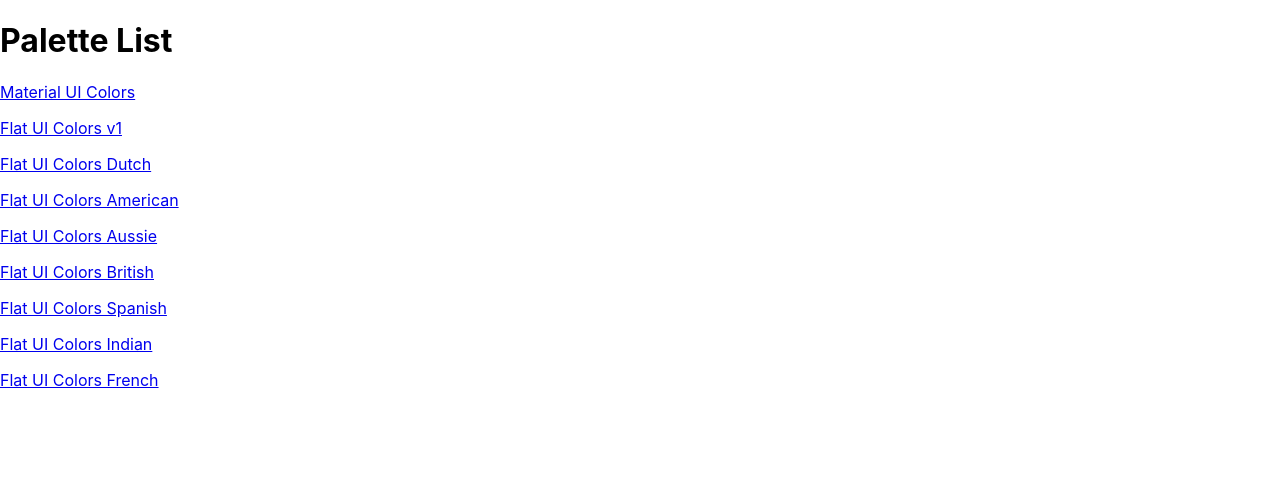
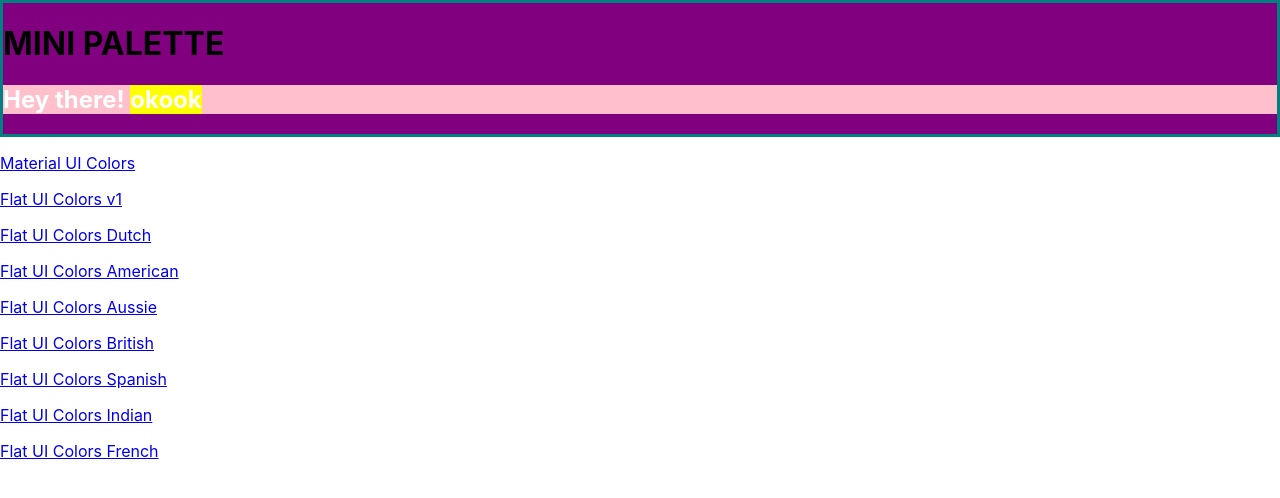
Before and after one commit to itsrojasleon/react-colors, a React (Create React App) app: page / in a window 1280 px wide. Shown: the top 498 px of the page. Built offline with nearby package versions, Linux system fonts and the light colour scheme.

Commit message:
Introducing withStyles HOC

```diff
--- a/package.json
+++ b/package.json
@@ -5,6 +5,7 @@
   "dependencies": {
     "@material-ui/core": "^4.1.3",
     "@material-ui/icons": "^4.2.1",
+    "@material-ui/styles": "^4.1.2",
     "chroma-js": "^2.0.4",
     "rc-slider": "^8.6.13",
     "react": "^16.8.6",
--- /dev/null
+++ b/src/components/palette/MiniPalette.js
@@ -0,0 +1,33 @@
+import React from 'react';
+import { withStyles } from '@material-ui/styles';
+
+const styles = {
+  main: {
+    backgroundColor: 'purple',
+    border: '3px solid teal',
+  },
+  secondary: {
+    backgroundColor: 'pink',
+    '& h1': {
+      color: 'white',
+      '& span': {
+        backgroundColor: 'yellow',
+      },
+    },
+  },
+};
+
+function MiniPalette(props) {
+  const { classes } = props;
+  return (
+    <div className={classes.main}>
+      <h1>MINI PALETTE</h1>
+      <section className={classes.secondary}>
+        <h1>
+          Hey there! <span>okook</span>
+        </h1>
+      </section>
+    </div>
+  );
+}
+export default withStyles(styles)(MiniPalette);
--- a/src/components/palette/PaletteList.js
+++ b/src/components/palette/PaletteList.js
@@ -1,12 +1,13 @@
 import React, { Component } from 'react';
 import { Link } from 'react-router-dom';
+import MiniPalette from './MiniPalette';
 
 class PaletteList extends Component {
   render() {
     const { palettes } = this.props;
     return (
       <div>
-        <h1>Palette List</h1>
+        <MiniPalette />
         {palettes.map(palette => (
           <p>
             <Link to={`/palette/${palette.id}`}>{palette.paletteName}</Link>
```
